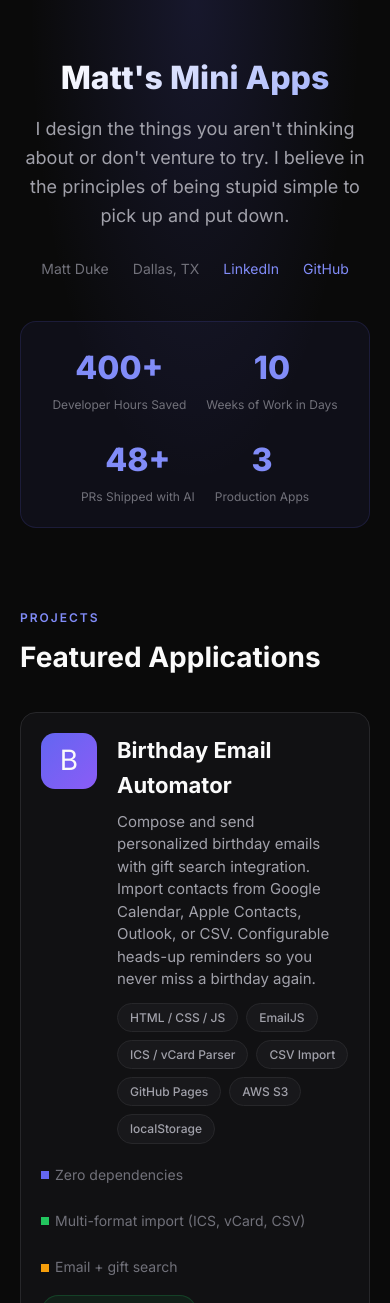
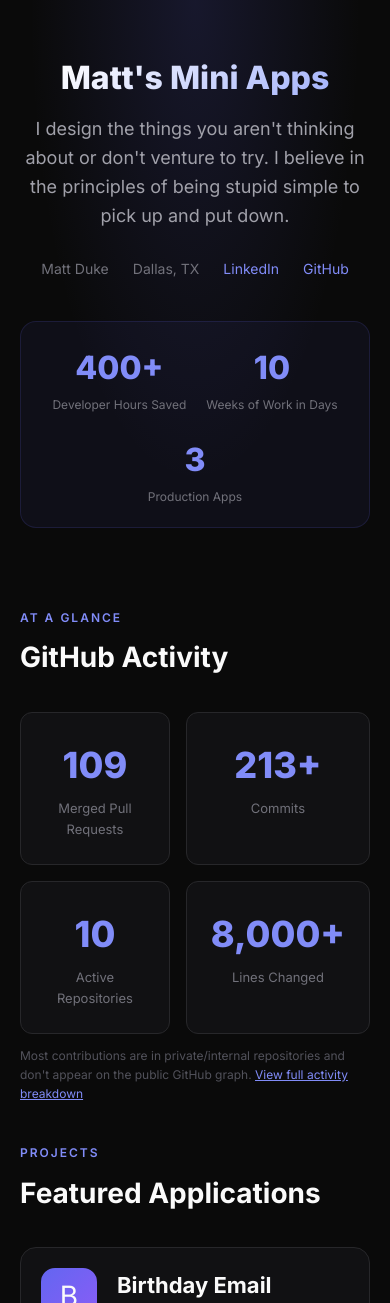
Before and after one commit to MatthewDuke1/ai-portfolio, a plain HTML site: page docs/index.html in a window 390 px wide. Shown: the top 1303 px of the page. Drawn offline with Linux system fonts and the light colour scheme.

Commit message:
feat: Add At a Glance stats section with current GitHub activity
Adds a 4-card stats grid between the hero and app cards showing:
- 109 Merged Pull Requests
- 213+ Commits
- 10 Active Repositories
- 8,000+ Lines Changed

Includes a note about private repos and a link to the full
activity breakdown at github-activity. Responsive 2-column
layout on mobile.

Co-Authored-By: Claude Opus 4.6 (1M context) <noreply@anthropic.com>

```diff
--- a/docs/index.html
+++ b/docs/index.html
@@ -41,6 +41,16 @@
     .time-stat .label { font-size: 12px; color: #71717a; margin-top: 2px; }
 
     .container { max-width: 1000px; margin: 0 auto; padding: 0 20px; }
+
+    /* At a Glance */
+    .glance-grid { display: grid; grid-template-columns: repeat(4, 1fr); gap: 16px; }
+    .glance-card {
+      background: #111113; border: 1px solid #27272a; border-radius: 12px;
+      padding: 24px; text-align: center; transition: border-color 0.2s;
+    }
+    .glance-card:hover { border-color: #818cf8; }
+    .glance-number { font-size: 36px; font-weight: 800; color: #818cf8; }
+    .glance-label { font-size: 13px; color: #71717a; margin-top: 4px; }
     .section-label { font-size: 12px; font-weight: 600; letter-spacing: 2px; text-transform: uppercase; color: #818cf8; margin-bottom: 8px; }
     .section-title { font-size: 28px; font-weight: 700; margin-bottom: 32px; }
 
@@ -133,6 +143,7 @@
       .action-bar { padding: 12px 20px; }
       .readme-inner { padding: 20px; }
       .time-banner { padding: 20px; gap: 20px; }
+      .glance-grid { grid-template-columns: repeat(2, 1fr); }
     }
   </style>
 </head>
@@ -158,17 +169,38 @@
         <div class="label">Weeks of Work in Days</div>
       </div>
       <div class="time-stat">
-        <div class="num">48+</div>
-        <div class="label">PRs Shipped with AI</div>
-      </div>
-      <div class="time-stat">
         <div class="num">3</div>
         <div class="label">Production Apps</div>
       </div>
     </div>
   </div>
 
+  <!-- At a Glance -->
   <div class="container">
+    <div style="padding: 40px 0 0;">
+      <div class="section-label">At a Glance</div>
+      <div class="section-title">GitHub Activity</div>
+      <div class="glance-grid">
+        <div class="glance-card">
+          <div class="glance-number">109</div>
+          <div class="glance-label">Merged Pull Requests</div>
+        </div>
+        <div class="glance-card">
+          <div class="glance-number">213+</div>
+          <div class="glance-label">Commits</div>
+        </div>
+        <div class="glance-card">
+          <div class="glance-number">10</div>
+          <div class="glance-label">Active Repositories</div>
+        </div>
+        <div class="glance-card">
+          <div class="glance-number">8,000+</div>
+          <div class="glance-label">Lines Changed</div>
+        </div>
+      </div>
+      <p style="font-size:12px; color:#52525b; margin-top:12px;">Most contributions are in private/internal repositories and don't appear on the public GitHub graph. <a href="https://matthewduke1.github.io/github-activity/" target="_blank" rel="noopener" style="color:#818cf8;">View full activity breakdown</a></p>
+    </div>
+
     <div class="apps">
       <div class="section-label">Projects</div>
       <div class="section-title">Featured Applications</div>
```
